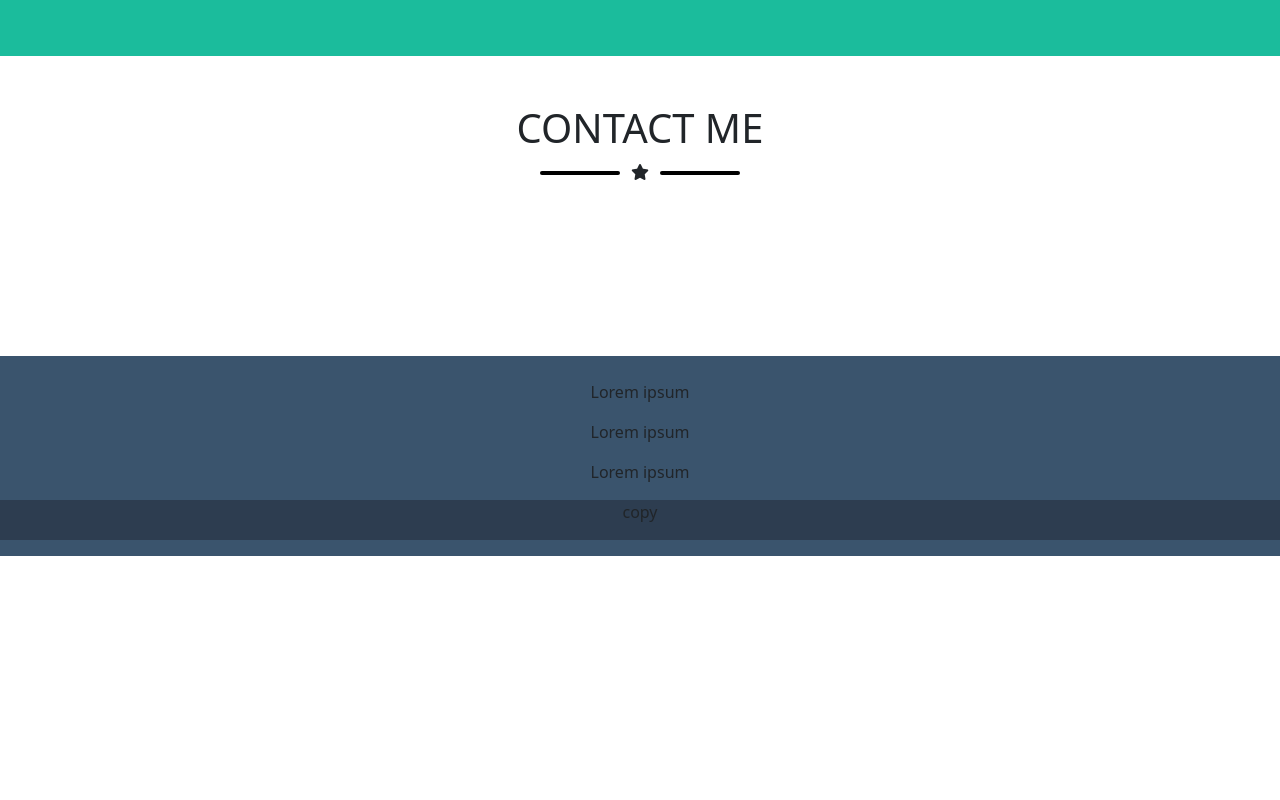
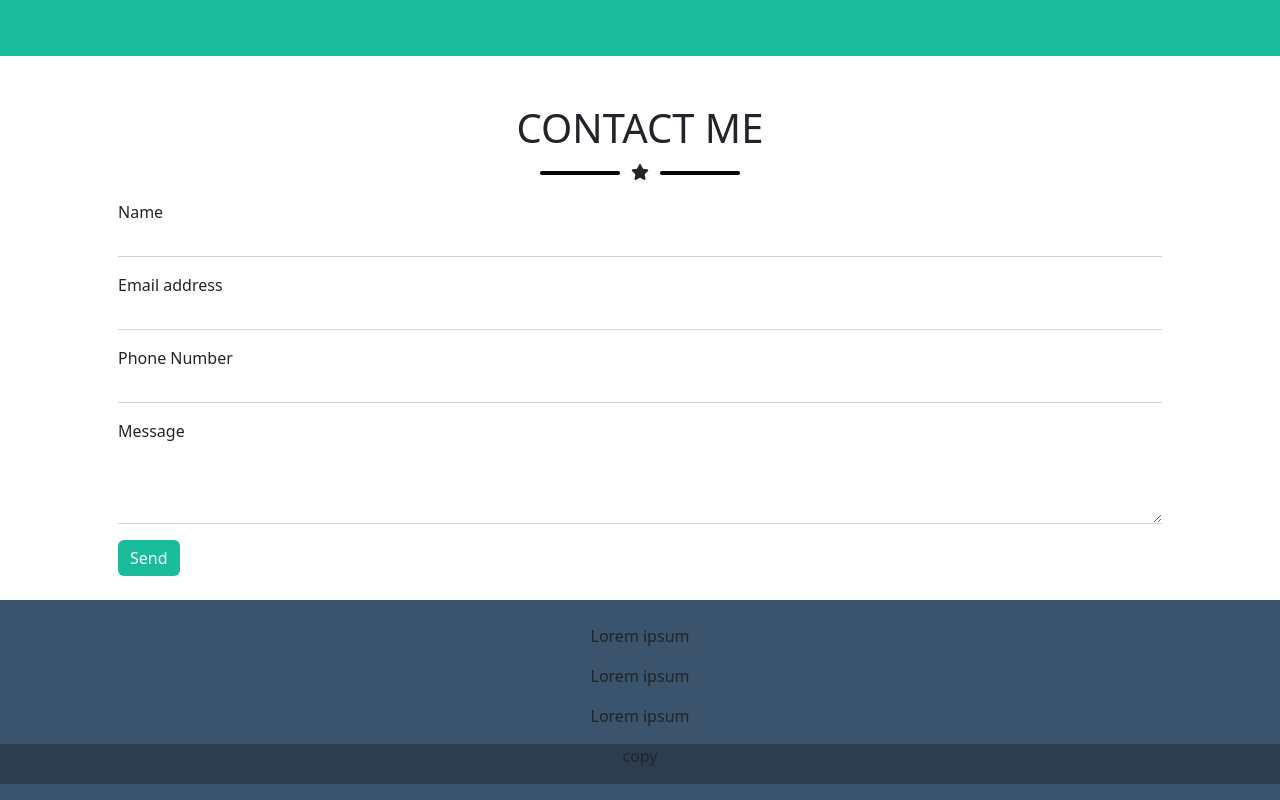
Before and after one commit to RiccardoNestola/html-css-bootstrap-freelancer, a plain HTML site: page index.html in a window 1280 px wide. Shown: the part 1790-2590 px from the top of the page. Before the commit the page ends 2346 px from the top, so only its background shows below. Drawn offline with nearby package versions, Linux system fonts and the light colour scheme.

Commit message:
complete contact form

```diff
--- a/css/style.css
+++ b/css/style.css
@@ -94,9 +94,17 @@ height: 320px;
     height: 100%;
 }
 
-.contact_me {
-    height:300px;
+.my_form-control{
+    border-top: none;
+    border-left: none;
+    border-right: none;
+    border-radius: 0;
+    padding: 0;
+}
 
+.my_button {
+    background-color: #1BBC9C;
+    border: none;
 }
 
 footer{
--- a/index.html
+++ b/index.html
@@ -147,8 +147,36 @@
               <div class="line"></div>
             </div>
 
+
+            <div class="col-12 col-md-12 col-lg-12 pe-5 ps-5">
+              <form>
+                <div class="mb-3">
+                  <label for="name" class="form-label">Name</label>
+                  <input type="text" class="form-control my_form-control" id="name">
+                </div>
+                <div class="mb-3">
+                  <label for="mail" class="form-label">Email address</label>
+                  <input type="email" class="form-control my_form-control" id="mail" aria-describedby="emailHelp">
+                </div>
+                <div class="mb-3">
+                  <label for="phone" class="form-label">Phone Number</label>
+                  <input type="number" class="form-control my_form-control" id="phone">
+                </div>
+                <div class="mb-3">
+                  <label for="message" class="form-label">Message</label>
+                  <textarea class="form-control my_form-control" name="" id="message" rows="3"></textarea>
+                </div>
+                <button type="submit" class="my_button btn btn-primary">Send</button>
+              </form>
+
             </div>
 
+
+
+
+
+
+        </div>
       </div>
     </div>
     </div>
```
Lines whose indentation alone changed are shown as unchanged.
